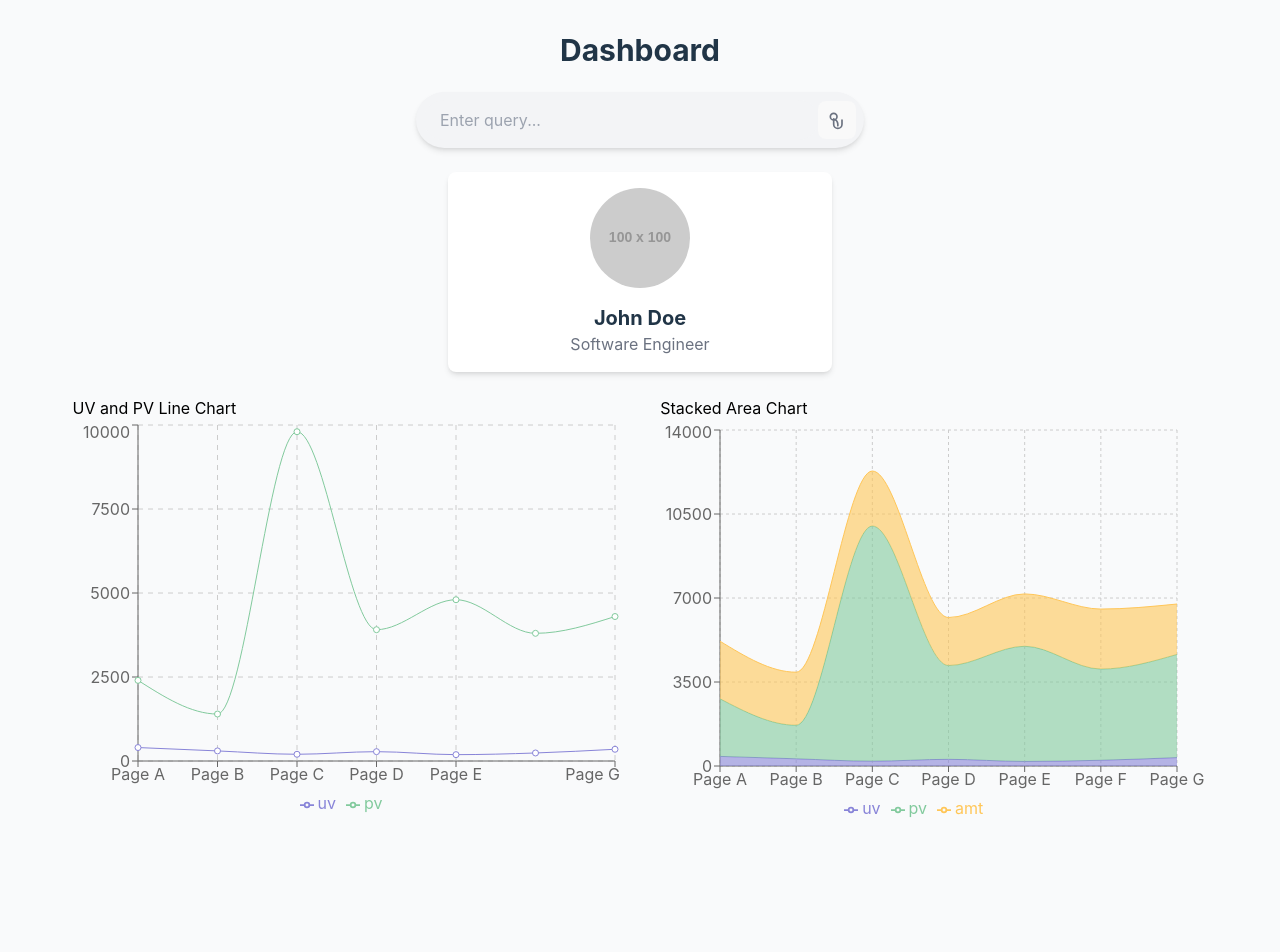
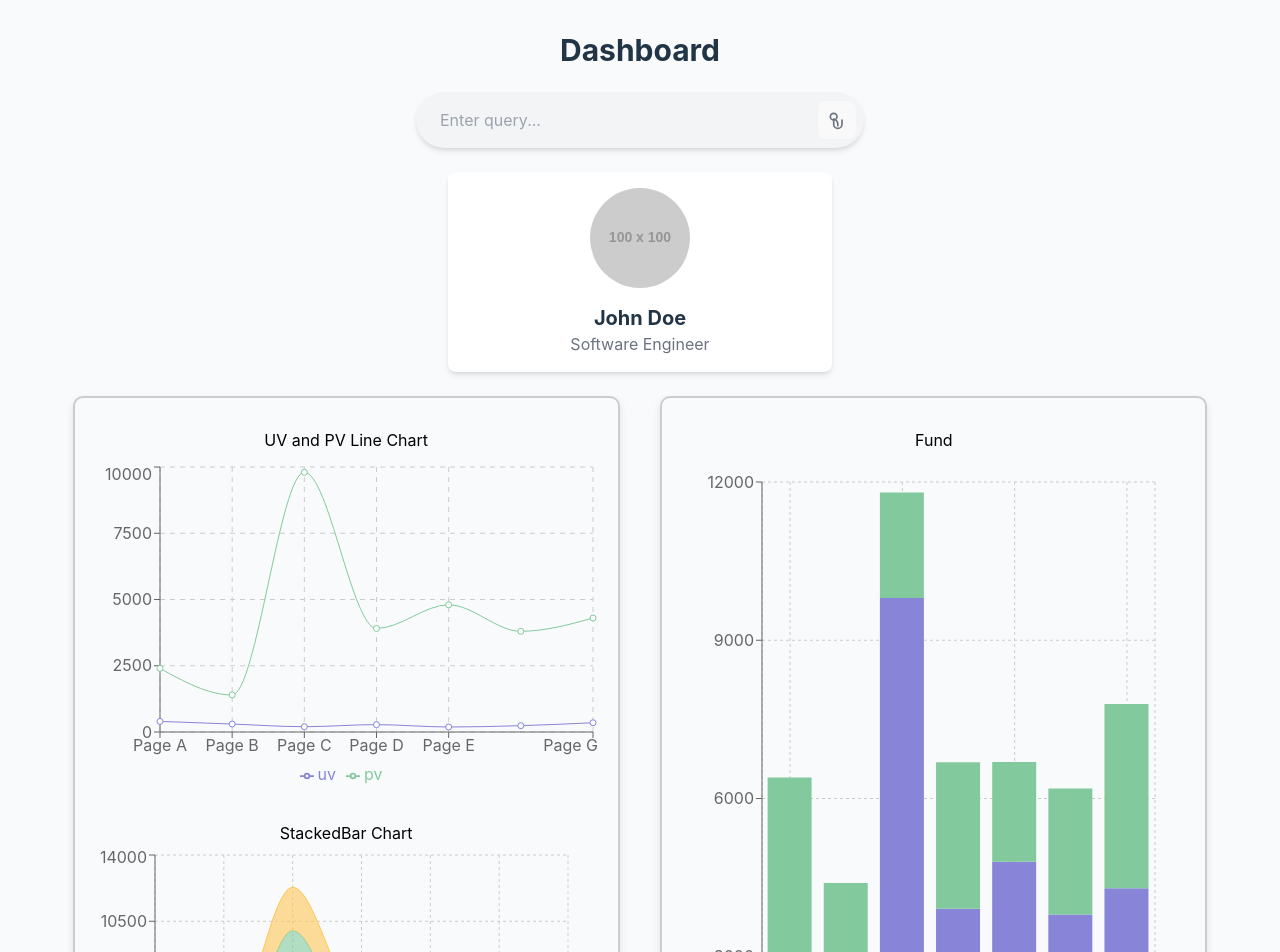
Before and after one commit to cfgcolumbus24/Team-21, a React (Vite) app in the folder frontend/: page / in a window 1280 px wide. Shown: the top 952 px of the page. Built offline with nearby package versions, Linux system fonts and the light colour scheme; no server answers.

Commit message:
just playing around with how the graphs look. trying to make it look like Google Analytics

```diff
--- a/frontend/src/components/GraphSection.jsx
+++ b/frontend/src/components/GraphSection.jsx
@@ -1,5 +1,5 @@
 import React from 'react';
-import { ResponsiveContainer, LineChart, Line, XAxis, YAxis, CartesianGrid, Tooltip, AreaChart, Area, Legend } from 'recharts';
+import { BarChart, Bar, ResponsiveContainer, LineChart, Line, XAxis, YAxis, CartesianGrid, Tooltip, AreaChart, Area, Legend } from 'recharts';
 
 const data = [
   { name: 'Page A', uv: 400, pv: 2400, amt: 2400 },
@@ -11,12 +11,73 @@ const data = [
   { name: 'Page G', uv: 349, pv: 4300, amt: 2100 },
 ];
 
+const data2 = [
+  {
+    name: 'Page A',
+    uv: 4000,
+    pv: 2400,
+    amt: 2400,
+  },
+  {
+    name: 'Page B',
+    uv: 3000,
+    pv: 1398,
+    amt: 2210,
+  },
+  {
+    name: 'Page C',
+    uv: 2000,
+    pv: 9800,
+    amt: 2290,
+  },
+  {
+    name: 'Page D',
+    uv: 2780,
+    pv: 3908,
+    amt: 2000,
+  },
+  {
+    name: 'Page E',
+    uv: 1890,
+    pv: 4800,
+    amt: 2181,
+  },
+  {
+    name: 'Page F',
+    uv: 2390,
+    pv: 3800,
+    amt: 2500,
+  },
+  {
+    name: 'Page G',
+    uv: 3490,
+    pv: 4300,
+    amt: 2100,
+  },
+];
+
+// stackedbar chart would be good for the showing the funding sources per month
+
 const GraphSection = () => {
   return (
-    <div style={{ display: 'flex', flexDirection: 'row', justifyContent: 'space-evenly' }}>
-      <div style={{ width: '45%', height: 400 }}>
-        {/* Title for the Line Chart */}
-        <h2 style={{ color: "black"}}>UV and PV Line Chart</h2>
+    <div style={{
+        display: 'flex',
+        flexDirection: 'row',
+        justifyContent: 'space-evenly',
+        marginTop: '20px' // Optional, for better spacing around the entire container
+    }}>
+      <div style={{
+          width: '45%',
+          height: 800,
+          display: 'flex',
+          alignItems: 'center',
+          flexDirection: 'column',
+          border: '2px solid #ccc', // Adding a border
+          padding: '20px', // Optional, for padding inside the div
+          borderRadius: '10px', // Optional, for rounded corners
+          boxShadow: '0 4px 8px rgba(0,0,0,0.1)' // Optional, for a subtle shadow
+      }}>
+        <h2 style={{ color: "black", margin: '10px 0' }}>UV and PV Line Chart</h2>
         <ResponsiveContainer>
           <LineChart data={data}>
             <CartesianGrid strokeDasharray="5 5" />
@@ -28,13 +89,9 @@ const GraphSection = () => {
             <Line type="monotone" dataKey="pv" stroke="#82ca9d" />
           </LineChart>
         </ResponsiveContainer>
-      </div>
-
-      <div style={{ width: '45%', height: 400 }}>
-        {/* Title for the Area Chart */}
-        <h2 style={{ color: "black"}}>Stacked Area Chart</h2>
+        <h2 style={{ color: "black", marginTop: '30px' }}>StackedBar Chart</h2>
         <ResponsiveContainer>
-          <AreaChart
+        <AreaChart
             data={data}
             margin={{
               top: 10,
@@ -53,6 +110,42 @@ const GraphSection = () => {
             <Area type="monotone" dataKey="amt" stackId="1" stroke="#ffc658" fill="#ffc658" />
           </AreaChart>
         </ResponsiveContainer>
+
+      </div>
+
+      <div style={{
+          width: '45%',
+          height: 800,
+          display: 'flex',
+          alignItems: 'center',
+          flexDirection: 'column',
+          border: '2px solid #ccc', // Adding a border
+          padding: '20px', // Optional, for padding inside the div
+          borderRadius: '10px', // Optional, for rounded corners
+          boxShadow: '0 4px 8px rgba(0,0,0,0.1)' // Optional, for a subtle shadow
+      }}>
+        <h2 style={{ color: "black", margin: '10px 0' }}>Fund</h2>
+        <ResponsiveContainer>
+        <BarChart
+            width={500}
+            height={300}
+            data={data2}
+            margin={{
+              top: 20,
+              right: 30,
+              left: 20,
+              bottom: 5,
+            }}
+          >
+            <CartesianGrid strokeDasharray="3 3" />
+            <XAxis dataKey="name" />
+            <YAxis />
+            <Tooltip />
+            <Legend />
+            <Bar dataKey="pv" stackId="a" fill="#8884d8" />
+            <Bar dataKey="uv" stackId="a" fill="#82ca9d" />
+          </BarChart>
+        </ResponsiveContainer>
       </div>
     </div>
   );
```
Also changed, not shown: frontend/src/App.css (+0 -8 lines).
